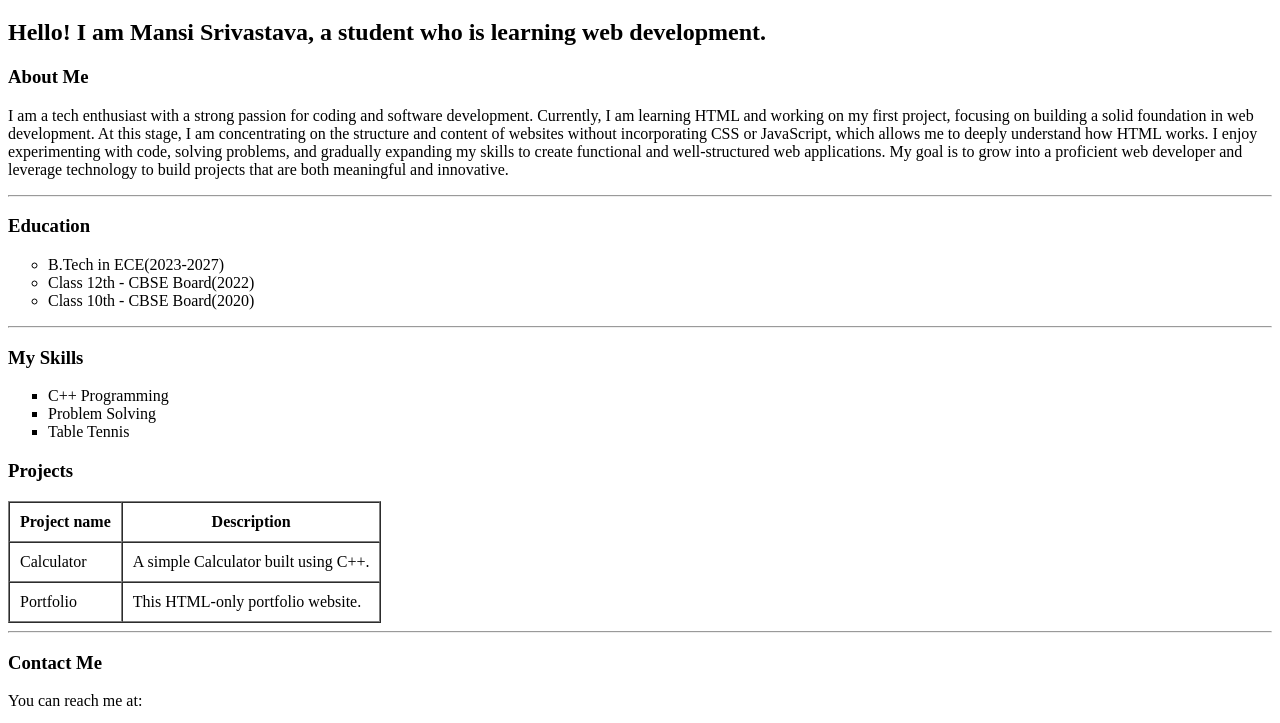
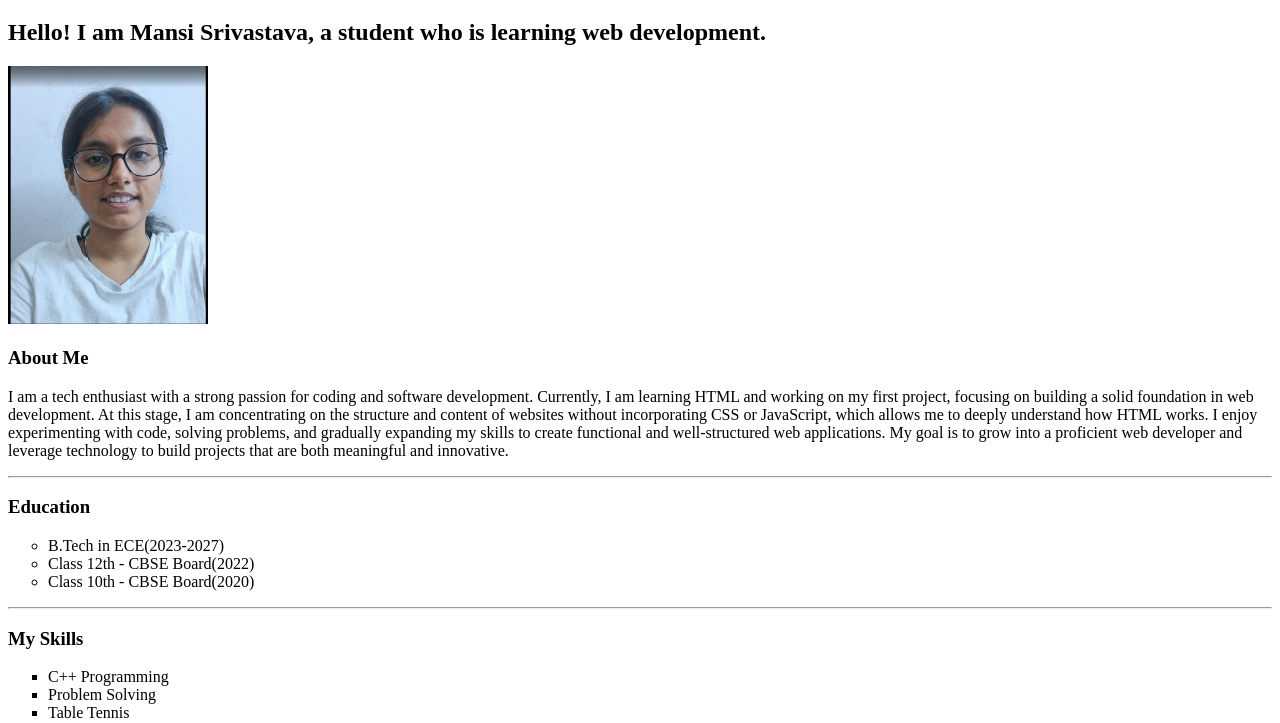
Before and after one commit to mansi2206/portfolio-html-repo, a plain HTML site: page HTML/index.html in a window 1280 px wide. Shown: the part 61-784 px from the top of the page. Drawn offline with Linux system fonts and the light colour scheme.

Commit message:
Added mansi_photo.png to portfolio

```diff
--- a/HTML/index.html
+++ b/HTML/index.html
@@ -8,6 +8,8 @@
 <body>
     <h1>Welcome to my Portfolio</h1>
     <h2>Hello! I am Mansi Srivastava, a student who is learning web development.</h2>
+    <img src="mansi_photo.png" alt="My Photo" width="200">
+
     <h3>About Me</h3>
     <p>I am a tech enthusiast with a strong passion for coding and software development. Currently, I am learning HTML and working on my first project, focusing on building a solid foundation in web development. At this stage, I am concentrating on the structure and content of websites without incorporating CSS or JavaScript, which allows me to deeply understand how HTML works. I enjoy experimenting with code, solving problems, and gradually expanding my skills to create functional and well-structured web applications. My goal is to grow into a proficient web developer and leverage technology to build projects that are both meaningful and innovative.</p>
     <hr>
```
Also changed, not shown: HTML/mansi_photo.png (added).
